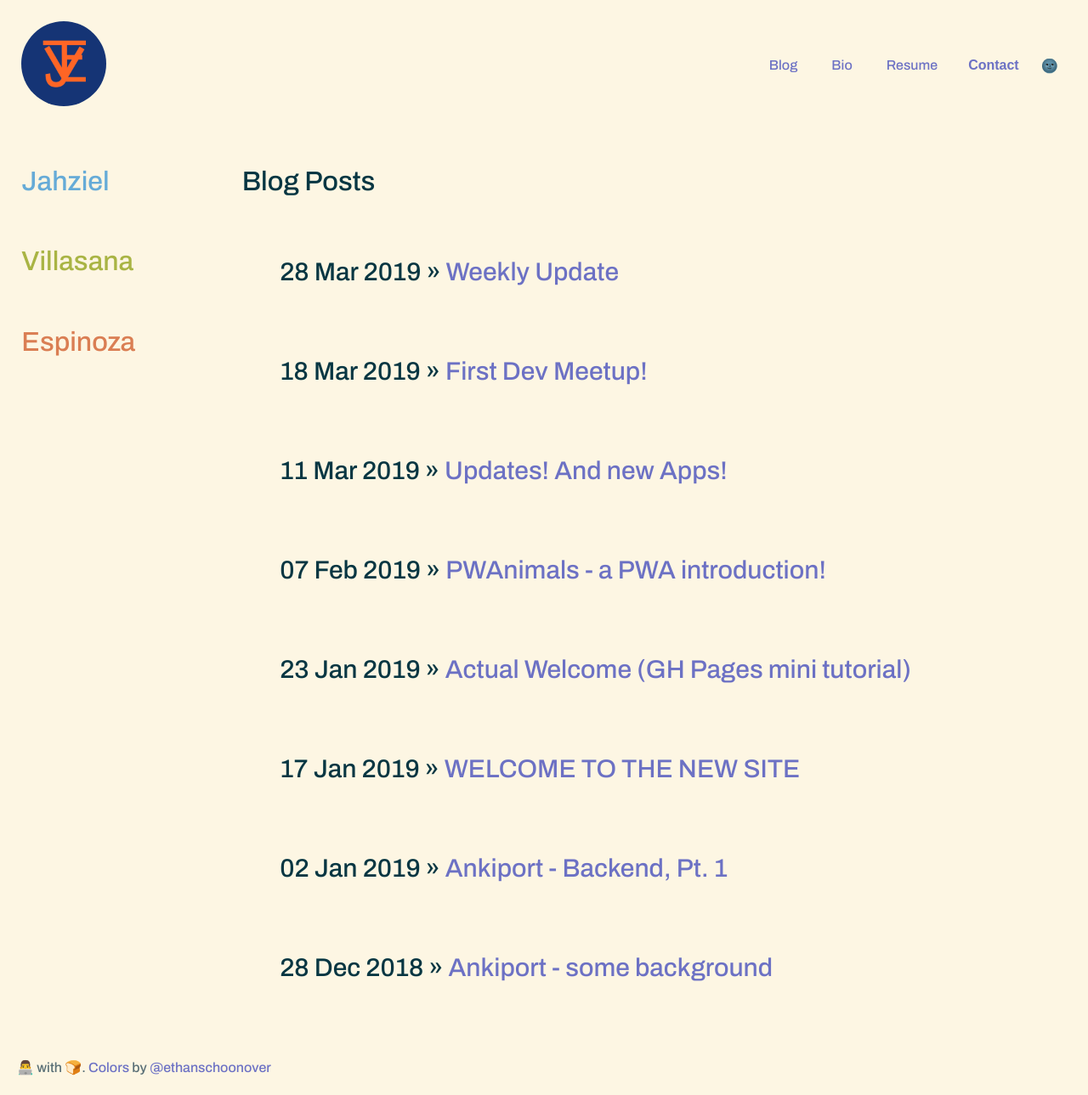
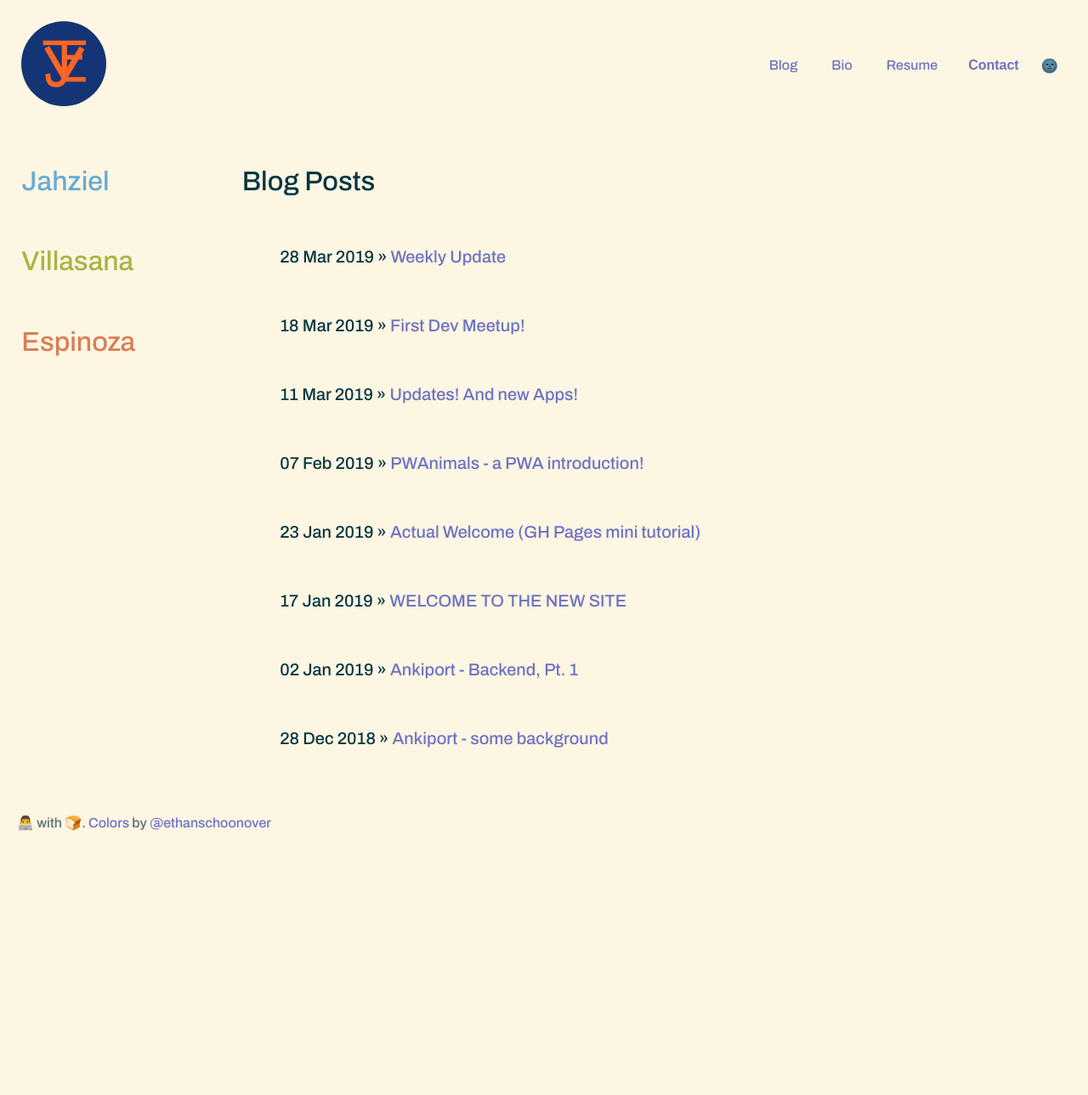
Before and after one commit to jahzielv/jahzielv.github.io, a Jekyll site: the page built from blog.html, in a window 1280 px wide. Shown: the whole page at 85% size. Built offline with Jekyll 4.4.1, drawn with Linux system fonts in a browser that asks for light colours; after the commit the page ends 1001 px from its top, so only the background shows below that.

Commit message:
resized blog post listings

```diff
--- a/blog.html
+++ b/blog.html
@@ -9,7 +9,7 @@ permalink: /blog
     <ul class="posts">
         {% for post in site.posts %}
         <li>
-            <p style="font-weight: bold; font-size:30px;">
+            <p style="font-weight: bold; font-size:20px;">
                 {{ post.date | date_to_string }} &raquo;
                 <a href="{{ post.url }}">{{ post.title }}</a>
             </p>
```
